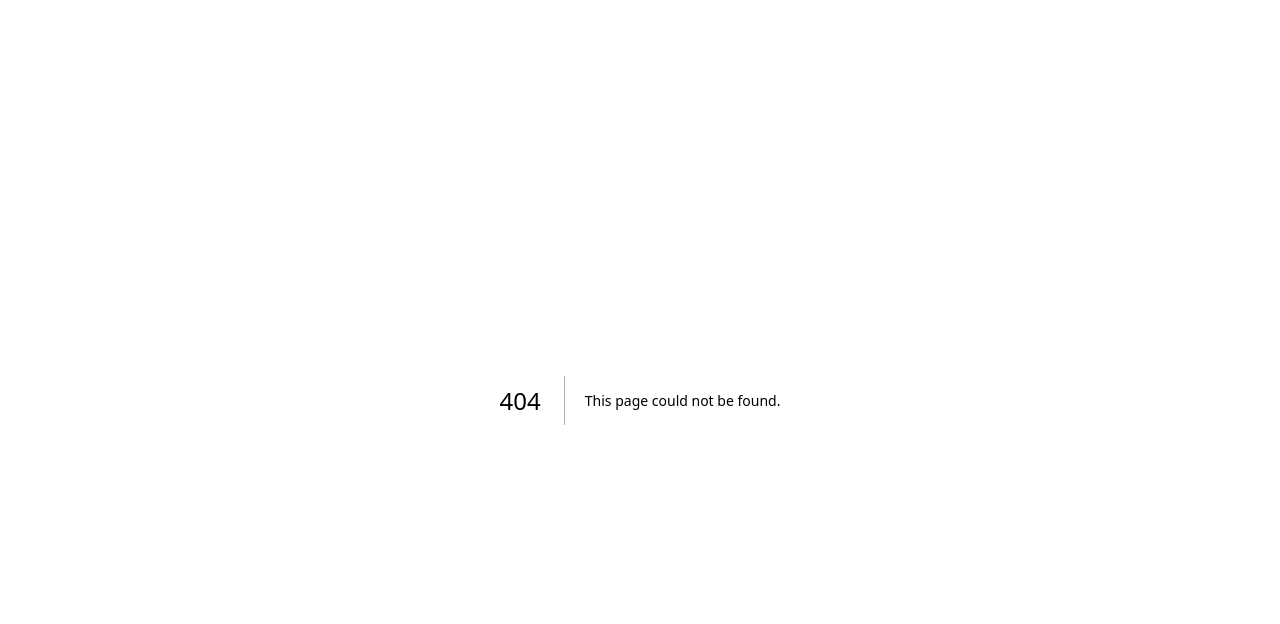
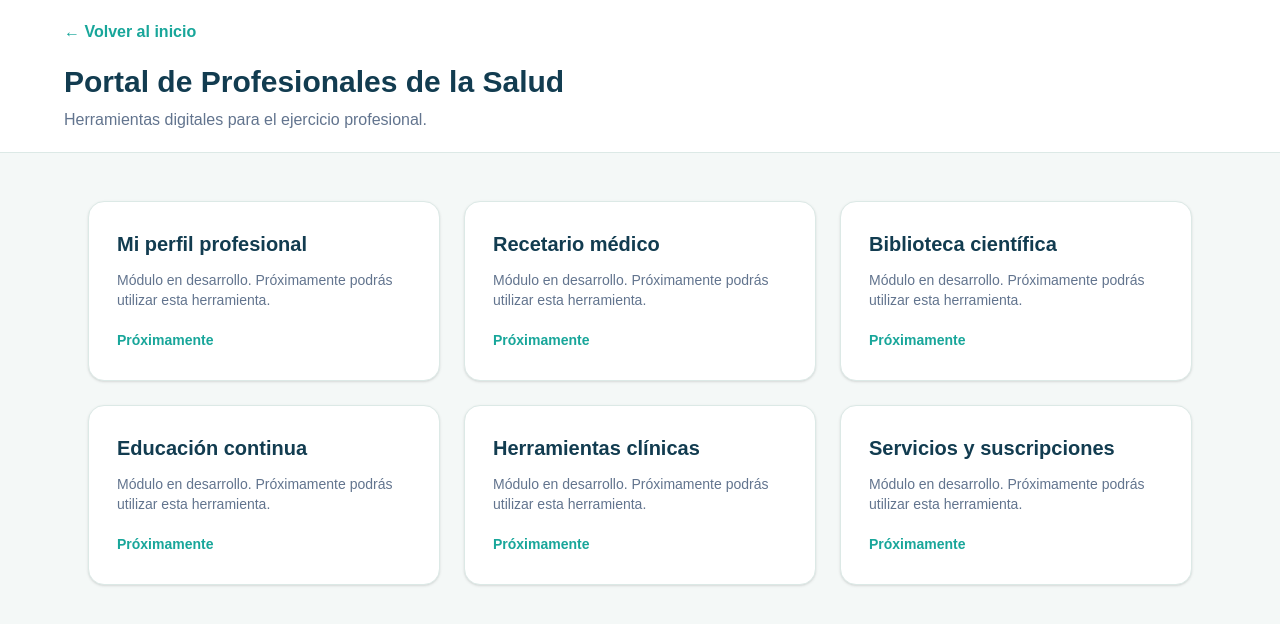
Before and after one commit to AngeldeDios26/eco-salud-digital, a Next.js app: page /profesionales in a window 1280 px wide. Before the commit this address had no page. Shown: the top 624 px of the page. Built offline with nearby package versions, Linux system fonts and the light colour scheme.

Commit message:
Crear portal de profesionales de la salud

```diff
--- a/app/page.tsx
+++ b/app/page.tsx
@@ -248,7 +248,7 @@ export default function Home() {
       </section>
 
       <footer className="border-t border-[#DCE9E6] bg-white px-6 py-8 text-center text-sm text-slate-500">
-        © {new Date().getFullYear()} SALUD DIGITAL.
+        © 2026 SALUD DIGITAL.
         Proyecto tecnológico en desarrollo.
       </footer>
     </main>
--- /dev/null
+++ b/app/profesionales/page.tsx
@@ -0,0 +1,50 @@
+export default function Profesionales() {
+  return (
+    <main className="min-h-screen bg-[#F4F8F7] text-[#123C50]">
+
+      <header className="border-b border-[#DCE9E6] bg-white px-6 py-5">
+        <div className="mx-auto max-w-6xl">
+          <a href="/" className="font-bold text-[#18A69A]">
+            ← Volver al inicio
+          </a>
+          <h1 className="mt-5 text-3xl font-extrabold">
+            Portal de Profesionales de la Salud
+          </h1>
+          <p className="mt-2 text-slate-500">
+            Herramientas digitales para el ejercicio profesional.
+          </p>
+        </div>
+      </header>
+
+      <section className="mx-auto max-w-6xl px-6 py-12">
+        <div className="grid gap-6 md:grid-cols-2 lg:grid-cols-3">
+
+          {[
+            "Mi perfil profesional",
+            "Recetario médico",
+            "Biblioteca científica",
+            "Educación continua",
+            "Herramientas clínicas",
+            "Servicios y suscripciones",
+          ].map((item) => (
+            <article
+              key={item}
+              className="rounded-2xl border border-[#DCE9E6] bg-white p-7 shadow-sm"
+            >
+              <h2 className="text-xl font-bold">{item}</h2>
+              <p className="mt-3 text-sm text-slate-500">
+                Módulo en desarrollo. Próximamente podrás utilizar
+                esta herramienta.
+              </p>
+              <span className="mt-5 inline-block text-sm font-bold text-[#18A69A]">
+                Próximamente
+              </span>
+            </article>
+          ))}
+
+        </div>
+      </section>
+
+    </main>
+  );
+}
```
